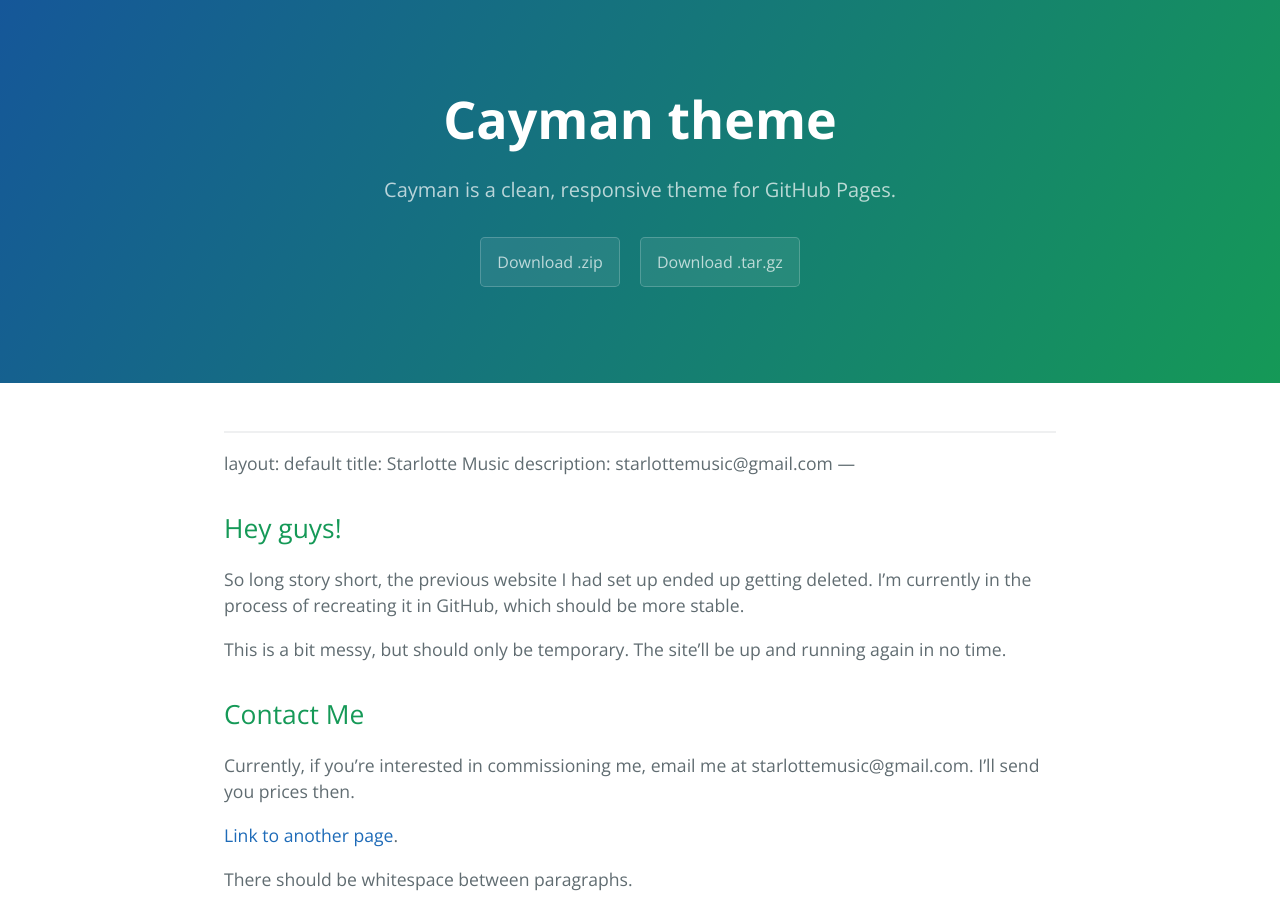
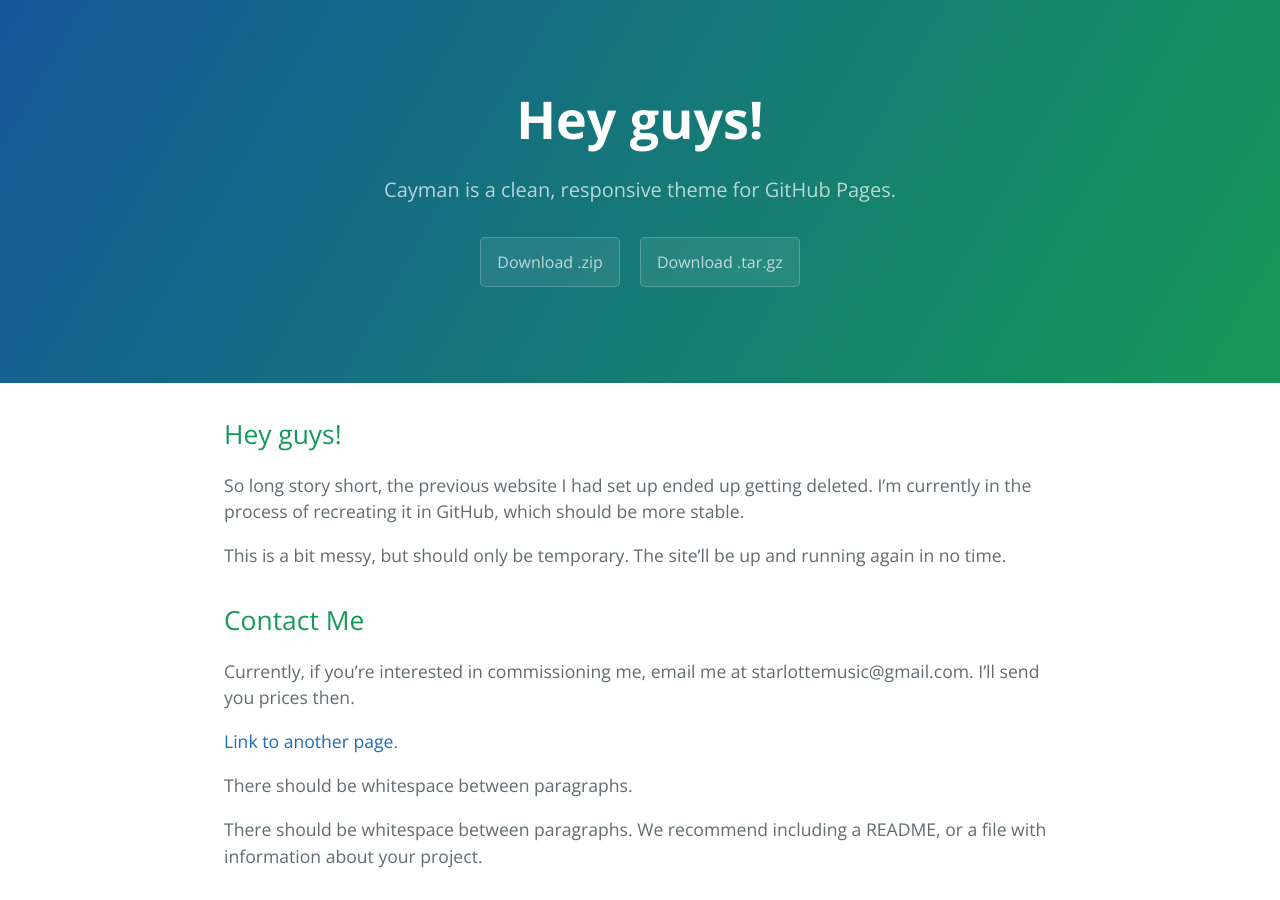
Before and after one commit to starlottemusic/starlottemusic.github.io, a Jekyll site: the page built from index.md, in a window 1280 px wide and 900 px high. Built offline with Jekyll 4.4.1, drawn with Linux system fonts in a browser that asks for light colours; our own code applies the rules of GitHub Pages for plain Markdown files.

Commit message:
Update index.md

```diff
--- a/index.md
+++ b/index.md
@@ -1,11 +1,10 @@
-<head>
-<link rel='shortcut icon' href='/img/favicon.ico'>
-</head>
-
 ---
 layout: default
 title: Starlotte Music
 description: starlottemusic@gmail.com
+<head>
+<link rel='shortcut icon' href='/img/favicon.ico'>
+</head>
 ---
 
 
```
